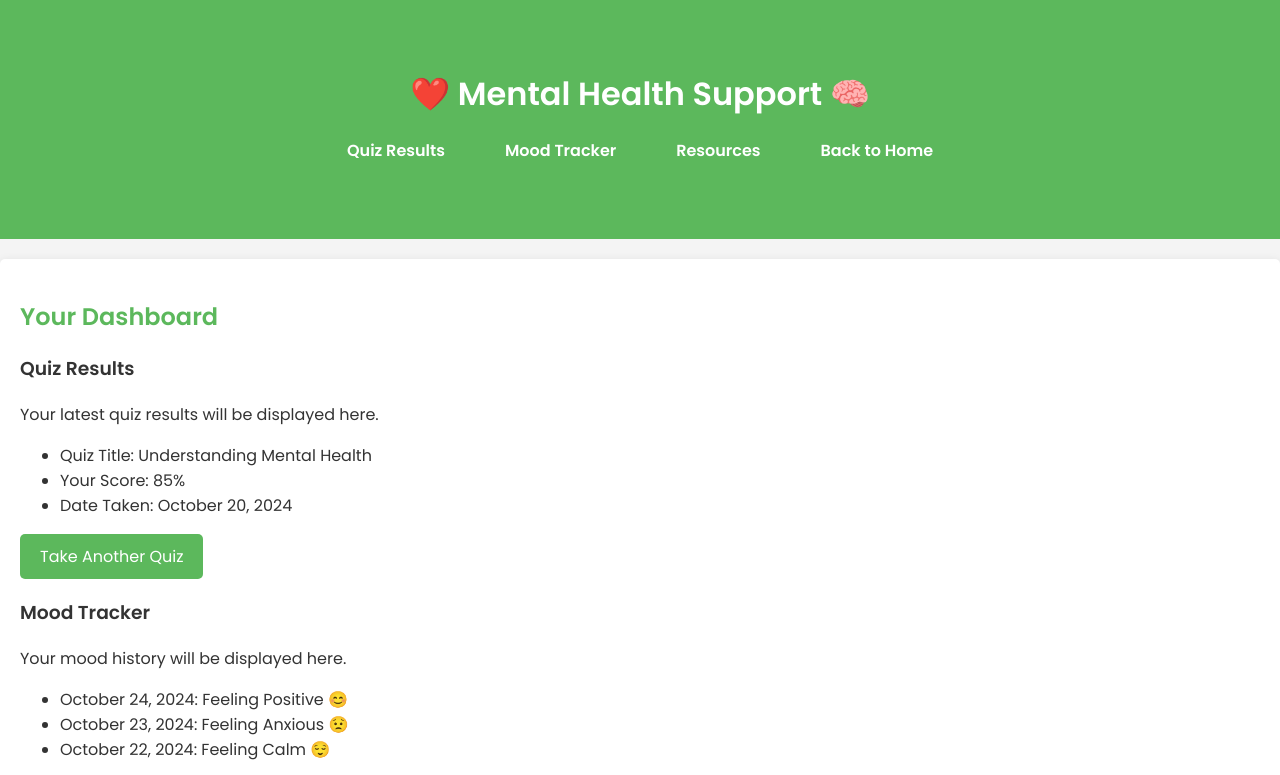
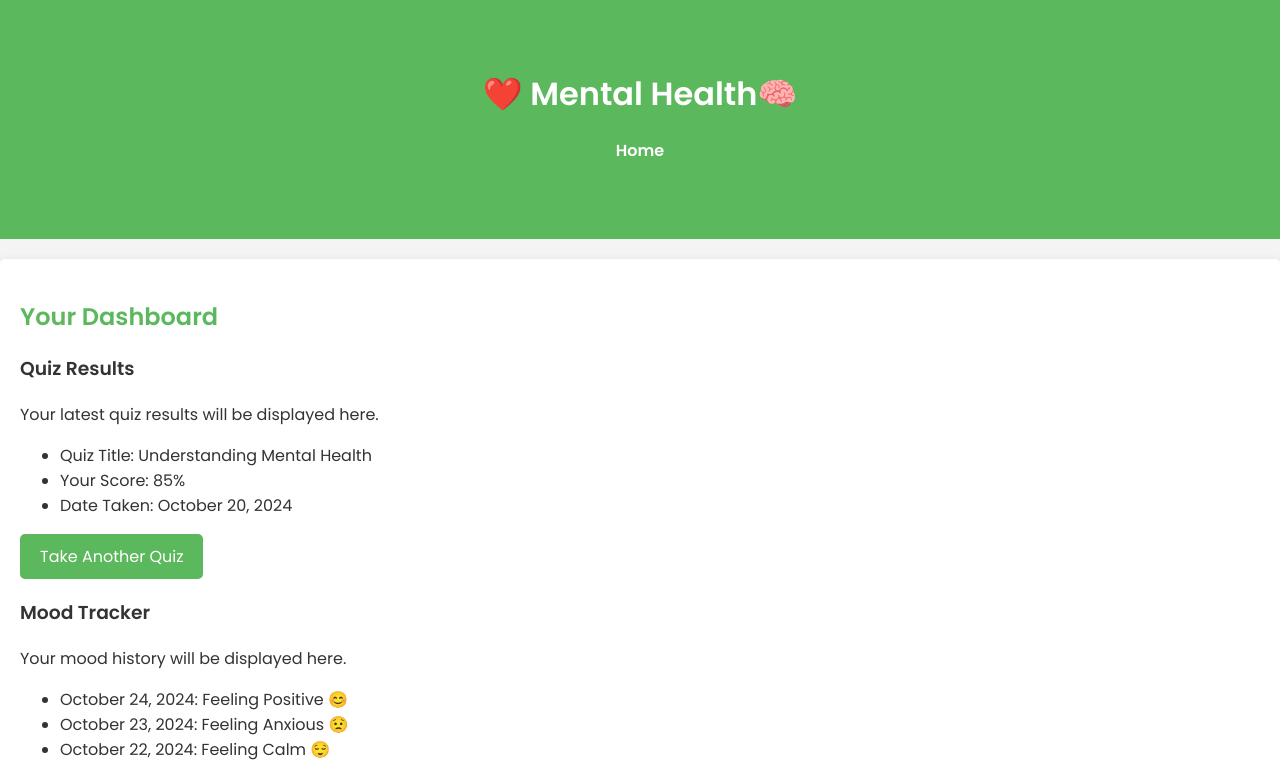
Before and after one commit to PRIYANKA4229/mentalhealth, a plain HTML site: page dashboard.html in a window 1280 px wide. Shown: the top 775 px of the page. Drawn offline with Linux system fonts and the light colour scheme.

Commit message:
Update dashboard.html

```diff
--- a/dashboard.html
+++ b/dashboard.html
@@ -13,13 +13,10 @@
     <header>
       <header>
     <div class="container">
-        <h1>❤️ Mental Health Support 🧠</h1>
+        <h1>❤️ Mental Health🧠</h1>
         <nav>
             <ul>
-                <li><a href="#quiz-results">Quiz Results</a></li>
-                <li><a href="#mood-tracker">Mood Tracker</a></li>
-                <li><a href="#personalized-resources">Resources</a></li>
-                <li><a href="index.html">Back to Home</a></li>
+                <li><a href="index.html">Home</a></li>
             </ul>
         </nav>
     </div>
```
